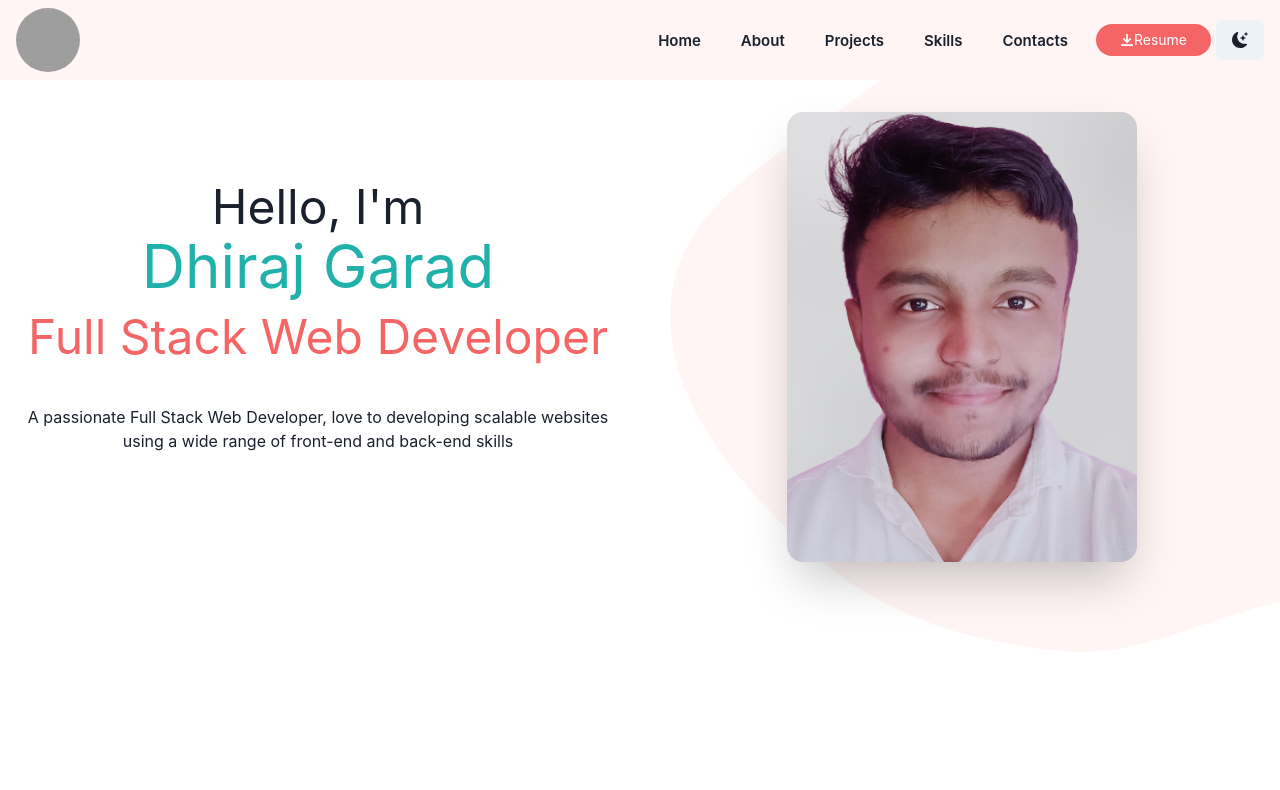
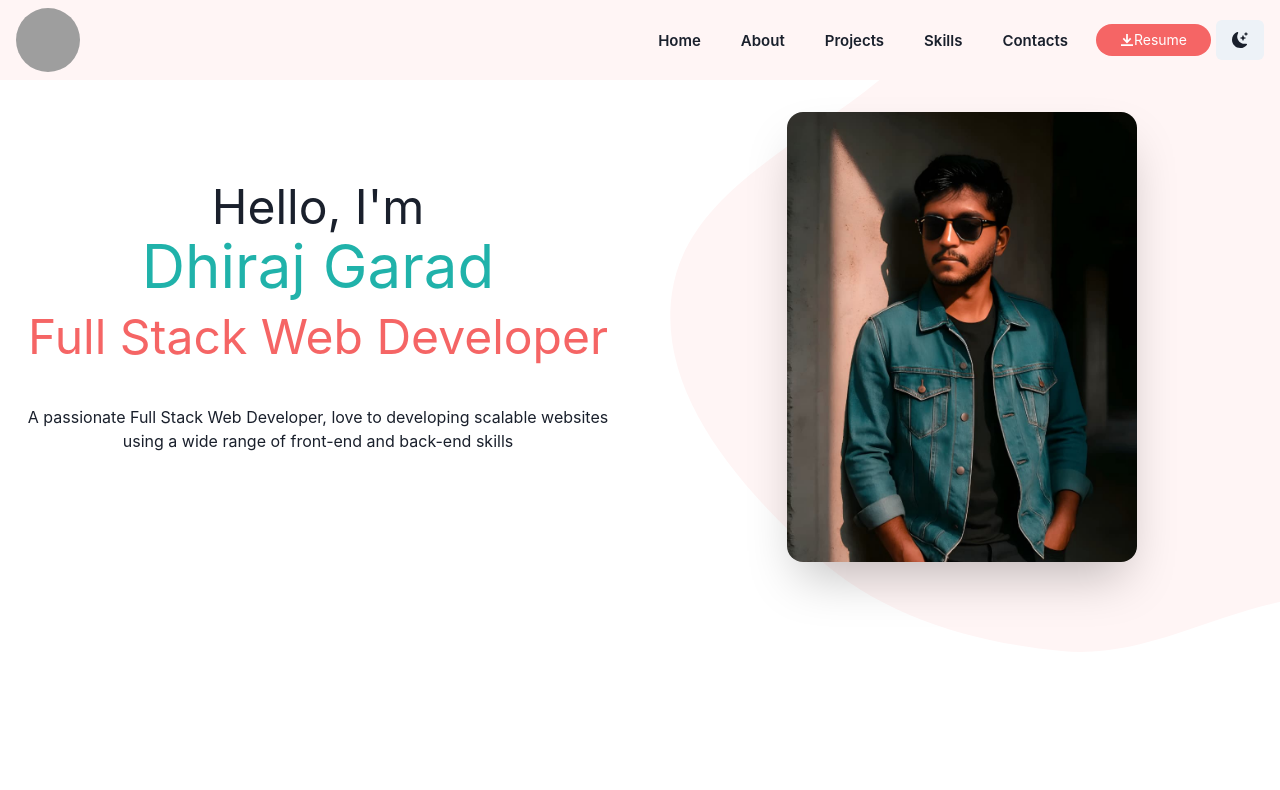
Before and after one commit to dhiraj19999/dhiraj19999.github.io, a React (Create React App) app in the folder portfolio-app/: page / in a window 1280 px wide. Shown: the top 790 px of the page. Built offline with nearby package versions, Linux system fonts and the light colour scheme; grey boxes are pictures that could not be loaded.

Commit message:
changes-profile-image

```diff
--- a/portfolio-app/src/Pages/Home.jsx
+++ b/portfolio-app/src/Pages/Home.jsx
@@ -16,7 +16,7 @@ import {
 import { AspectRatio } from "@chakra-ui/react";
 import styles from "../Componentst/MainPa.module.css";
 import "../App.css";
-import img1 from "../Images/profile.png";
+import img1 from "../Images/dhiraj-port.jpg";
 import { DownloadIcon } from "@chakra-ui/icons";
 
 export default function Home() {
@@ -135,9 +135,9 @@ export default function Home() {
 
               alt={"Hero Image"}
               align={"center"}
-              w={"100%"}
-              h={"160%"}
-              mt="-40px"
+              w={"200%"}
+              h={"120%"}
+              mt="-10px"
               src={img1}
             />
 
```
Also changed, not shown: portfolio-app/src/Images/dhiraj-port.jpg (added).
